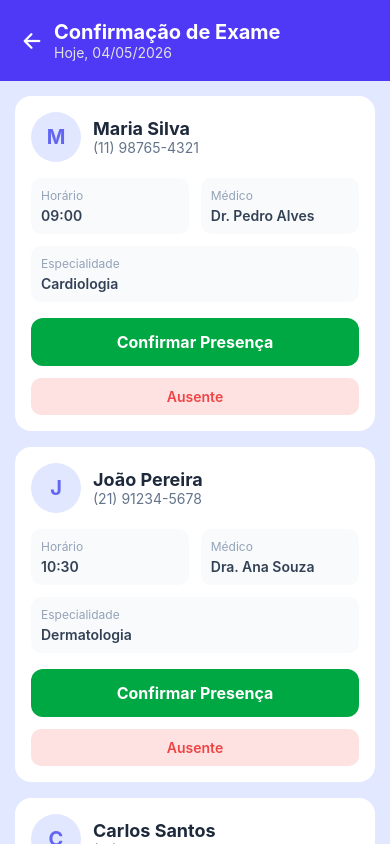
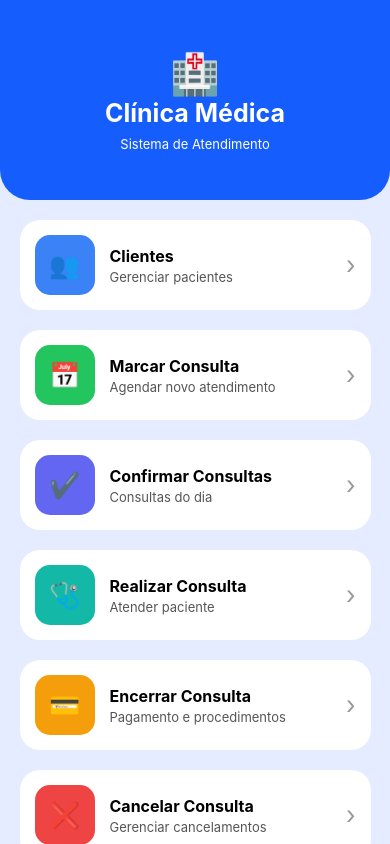
Before and after one commit to Leonardo-do-Playstation/Paulistinha_ClinicaMedica, a React Native app: screen / in a window 390 px wide. Built offline with nearby package versions, Linux system fonts and the light colour scheme.

Commit message:
feat: creates HomeCards and reajusts home layout

```diff
--- a/App.tsx
+++ b/App.tsx
@@ -6,7 +6,7 @@ import ConfirmExam from "./src/screens/ConfirmExam/ConfirmExam";
 export default function App() {
   return (
     <View style={styles.container}>
-      <ConfirmExam></ConfirmExam>
+      <Home></Home>
     </View>
   );
 }
@@ -14,6 +14,6 @@ export default function App() {
 const styles = StyleSheet.create({
   container: {
     flex: 1,
-    backgroundColor: "#fff",
+    backgroundColor: '#E5ECFF',
   },
 });
--- a/src/components/Header/HeaderStyles.tsx
+++ b/src/components/Header/HeaderStyles.tsx
@@ -16,8 +16,8 @@ const styles = StyleSheet.create({
     padding: 10,
     zIndex: 10,
 
-    borderBottomLeftRadius: 100,
-    borderBottomRightRadius: 100,
+    borderBottomLeftRadius: 30,
+    borderBottomRightRadius: 30,
   },
 
   headerText: {
--- a/src/components/HomeCard/HomeCard.tsx
+++ b/src/components/HomeCard/HomeCard.tsx
@@ -1,11 +1,29 @@
 import { View, Text } from 'react-native';
 import React from 'react';
-import HomeCardStyle from './HomeCardStyle';
+import styles from './HomeCardStyle';
 
-export default function HomeCard() {
+type HomeCardProps = {
+  icon: string;
+  title: string;
+  subtitle: string;
+  color?: string;
+};
+
+export default function HomeCard({ icon, title, subtitle, color }: HomeCardProps) {
   return (
-   <View style={HomeCardStyle.card}>
-     <Text style={HomeCardStyle.cardText}></Text>
-   </View>
+    <View style={styles.card}>
+
+      <View style={[styles.iconContainer, { backgroundColor: color || "#3B82F6" }]}>
+        <Text style={styles.icon}>{icon}</Text>
+      </View>
+
+      <View style={styles.textContainer}>
+        <Text style={styles.title}>{title}</Text>
+        <Text style={styles.subtitle}>{subtitle}</Text>
+      </View>
+
+      <Text style={styles.arrow}>›</Text>
+
+    </View>
   );
 }
--- a/src/components/HomeCard/HomeCardStyle.tsx
+++ b/src/components/HomeCard/HomeCardStyle.tsx
@@ -1,23 +1,52 @@
 import { StyleSheet } from "react-native";
 
 const styles = StyleSheet.create({
-  container: {
+  card: {
+    width: "90%",
+    height: 90,
+    backgroundColor: "#FFFFFF",
+    borderRadius: 20,
+    marginTop: 20,
+    flexDirection: "row",
+    alignItems: "center",
+    paddingHorizontal: 15,
+
+    elevation: 3,
+  },
+
+  iconContainer: {
+    width: 60,
+    height: 60,
+    borderRadius: 15,
+    backgroundColor: "#3B82F6",
+    justifyContent: "center",
+    alignItems: "center",
+    marginRight: 15,
+  },
+
+  icon: {
+    fontSize: 25,
+  },
+
+  textContainer: {
     flex: 1,
   },
-  card: {
-     height: 85,
-     width: 350,
-        backgroundColor: "#fff",
-        justifyContent: "center",
-        borderRadius: 15,
-        marginTop: 20,
-        alignItems: "center",
+
+  title: {
+    fontSize: 16,
+    fontWeight: "bold",
+    color: "#000",
   },
 
-  cardText: {
-    color: '#000000',
+  subtitle: {
+    fontSize: 13,
+    color: "#555",
+    marginTop: 3,
+  },
+
+  arrow: {
     fontSize: 25,
-    fontWeight: "bold",
+    color: "#999",
   },
 });
 
--- a/src/screens/Home/Home.tsx
+++ b/src/screens/Home/Home.tsx
@@ -7,24 +7,61 @@ import HomeCard from "../../components/HomeCard/HomeCard";
 export default function Home() {
   return (
     <View style={{ flex: 1 }}>
-
-      <Header />
-
       <ScrollView
         style={{ flex: 1 }}
         contentContainerStyle={{
           paddingTop: 200,
-          paddingBottom: 60,
           flexGrow: 1,
         }}
       >
+        <Header />
         <View style={{ width: "100%", alignItems: "center" }}>
-          <HomeCard></HomeCard>
+          <HomeCard
+            icon="👥"
+            title="Clientes"
+            subtitle="Gerenciar pacientes"
+            color="#3B82F6"
+          />
+
+          <HomeCard
+            icon="📅"
+            title="Marcar Consulta"
+            subtitle="Agendar novo atendimento"
+            color="#22C55E"
+          />
+
+          <HomeCard
+            icon="✔️"
+            title="Confirmar Consultas"
+            subtitle="Consultas do dia"
+            color="#6366F1"
+          />
+
+          <HomeCard
+            icon="🩺"
+            title="Realizar Consulta"
+            subtitle="Atender paciente"
+            color="#14B8A6"
+          />
+
+          <HomeCard
+            icon="💳"
+            title="Encerrar Consulta"
+            subtitle="Pagamento e procedimentos"
+            color="#F59E0B"
+          />
+
+          <HomeCard
+            icon="❌"
+            title="Cancelar Consulta"
+            subtitle="Gerenciar cancelamentos"
+            color="#EF4444"
+          />
+        </View>
+        <View style={{ marginTop: 30 }}>
+          <Footer />
         </View>
       </ScrollView>
-
-      <Footer />
-
     </View>
   );
 }
```
Also changed, not shown: 1 other file (tests, documents, lock files or other folders).
